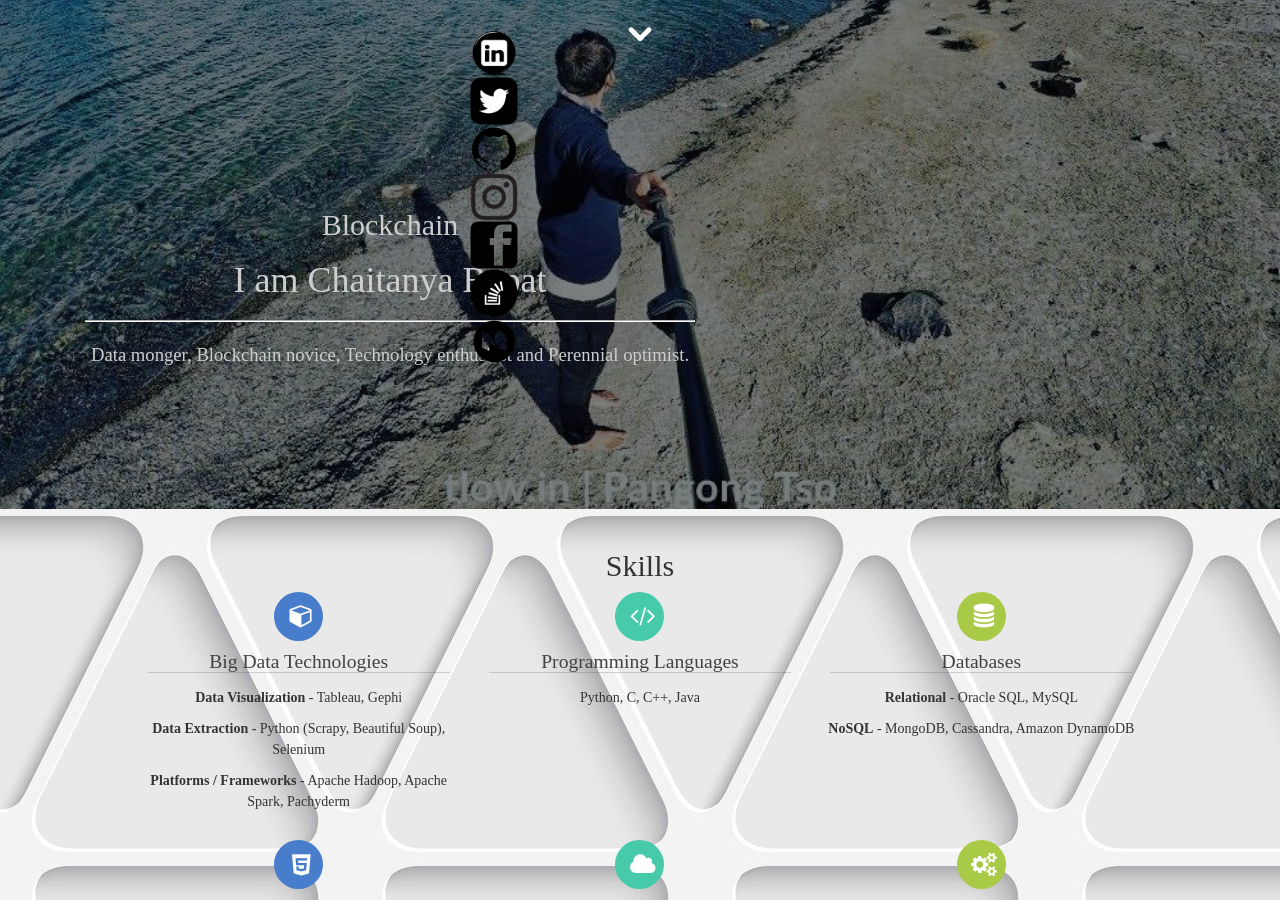
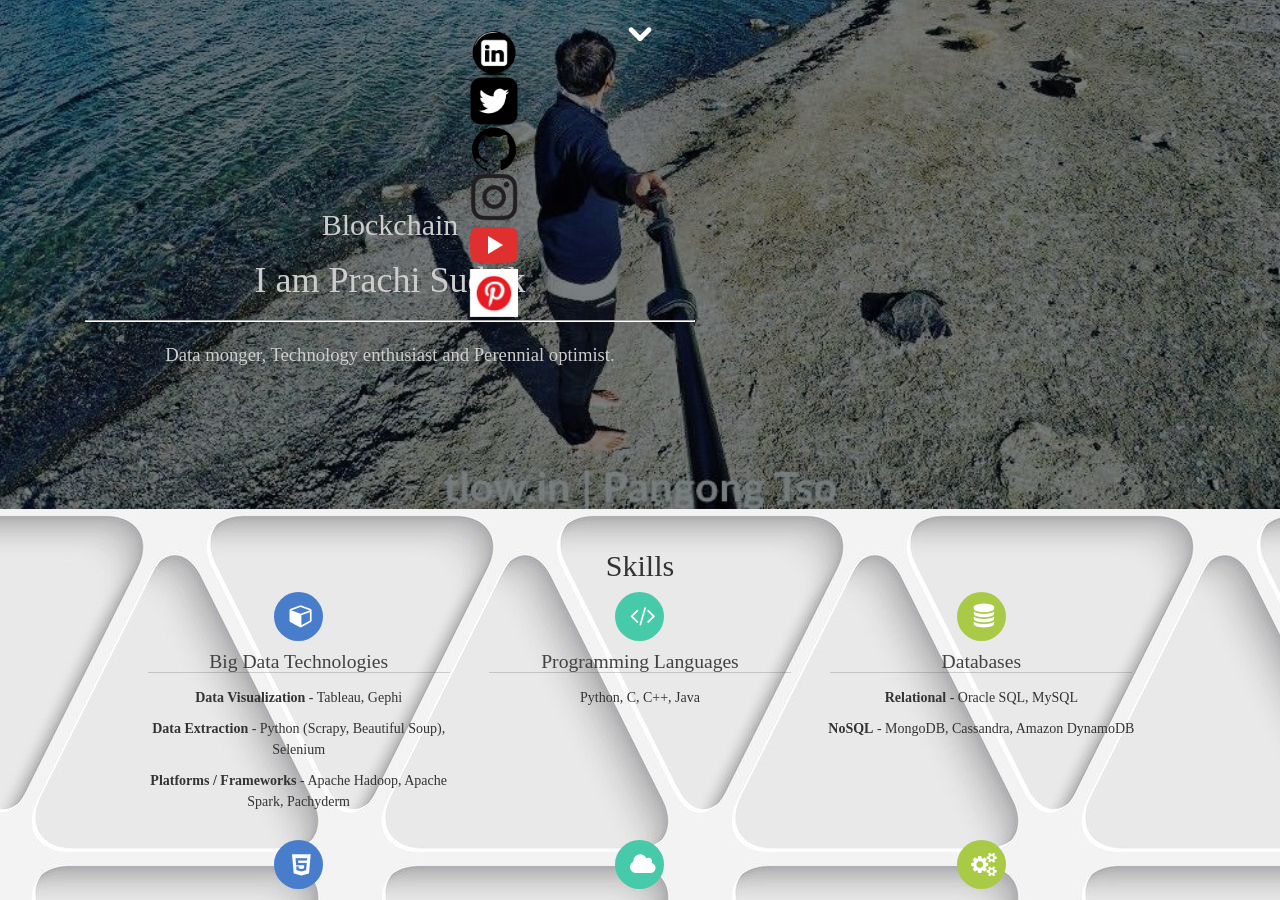
Before and after one commit to prachisudrik/prachisudrik.github.io, a Jekyll site: the page built from index.html, in a window 1280 px wide and 900 px high, scrolled down 371 px. Built offline with Jekyll 4.4.1, drawn with Linux system fonts in a browser that asks for light colours; nearby versions of some CDN libraries; some web fonts are replaced.

Commit message:
additing youtube and pinterest links

```diff
--- a/index.html
+++ b/index.html
@@ -88,12 +88,12 @@ html_title: Prachi Sudrik
       <!--   <h2 id="typed"></h2> -->
 
          <h2 id="typed1"></h2>
-        <h1>I am Chaitanya Bapat</h1>
+        <h1>I am Prachi Sudrik</h1>
 
         <hr>
 
         <p>
-          Data monger, Blockchain novice, Technology enthusiast and Perennial optimist.
+          Data monger, Technology enthusiast and Perennial optimist.
         </p>
 
       </div>
@@ -102,26 +102,22 @@ html_title: Prachi Sudrik
   <div class="col-sm-4 col-sm-offset-1">
                         <div class="connect-icon">
                            <div class="prof-links clearfix animated bounceInUp">
-                              <a href="https://www.linkedin.com/in/chaibapchya
-                                 "><img alt="portfolio" src="images/linkedin.png" height="48"></a>
+                              <a href="https://www.linkedin.com/in/prachi-sudrik/"><img alt="portfolio" src="images/linkedin.png" height="48"></a>
                            </div>
                            <div class="social  clearfix  animated bounceInDown">
-                              <a href="https://www.twitter.com/chaibapat"><img alt="portfolio" src="images/twitter.png"  width="48"></a>
+                              <a href="https://www.twitter.com/@prachi41024"><img alt="portfolio" src="images/twitter.png"  width="48"></a>
                            </div>
                            <div class="social  clearfix  animated bounceInDown">
-                              <a href="https://github.com/chaibapchya"><img alt="portfolio" src="images/github.png"  width="48"></a>
+                              <a href=https://github.com/prachisudrik><img alt="portfolio" src="images/github.png"  width="48"></a>
                            </div>
                            <div class="social  clearfix  animated bounceInDown">
-                              <a href="https://www.instagram.com/chaibapat/"><img alt="portfolio" src="images/insta.png"  width="48"></a>
+                              <a href="https://www.instagram.com/prachisudrik/"><img alt="portfolio" src="images/insta.png"  width="48"></a>
                            </div>
                              <div class="social  clearfix  animated bounceInDown">
-                              <a href="http://www.facebook.com/chaibapchya"><img alt="portfolio" src="images/face.png"  width="48"></a>
+                              <a href="https://www.youtube.com/channel/UCVN_ju-xOFd02y2qFleFlvw"><img alt="portfolio" src="images/youtube.png"  width="48"></a>
                            </div>
                              <div class="social  clearfix  animated bounceInDown">
-                              <a href="https://stackoverflow.com/users/5157515/chaitanya-bapat?tab=profile"><img alt="portfolio" src="images/stack.png"  width="48"></a>
-                           </div>
-                             <div class="social  clearfix  animated bounceInDown">
-                              <a href="https://chai-bapat.medium.com/"><img alt="portfolio" src="images/medium.png"  width="48"></a>
+                              <a href="https://www.pinterest.com/prachi0087/"><img alt="portfolio" src="images/pinterest.png"  width="48"></a>
                            </div>
                         </div>
   </div>
```
Also changed, not shown: images/pinterest.png (added), images/youtube.png (added).
